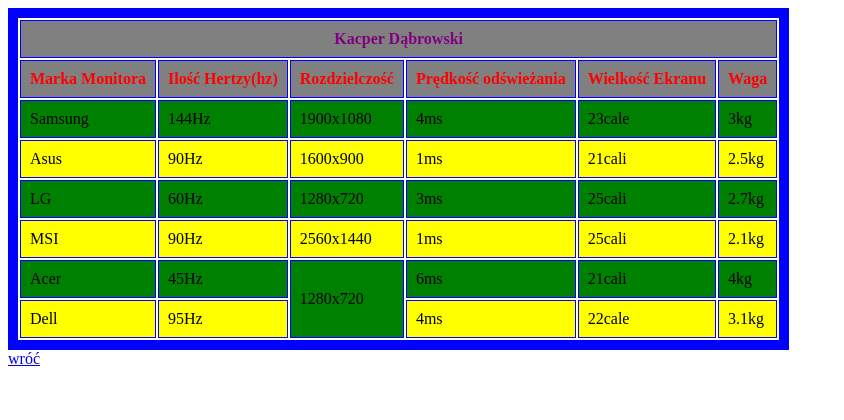
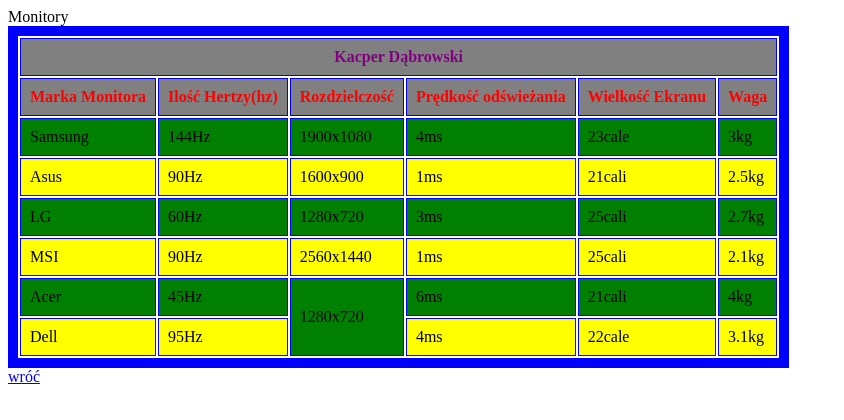
Before and after one commit to KacDabr/Kacper-Da, a plain HTML site: page tabela_dabrowski.html in a window 1280 px wide. Shown: the whole page, without its empty margins (0-844 px from the left). Drawn offline with Linux system fonts and the light colour scheme.

Commit message:
Update tabela_dabrowski.html

```diff
--- a/tabela_dabrowski.html
+++ b/tabela_dabrowski.html
@@ -6,6 +6,7 @@
 <title>Tabela</title>
 </head>
 <body>
+	<caption>Monitory</caption>
 <table border=10= bordercolor=Blue cellpadding="9" >
 <tr>
 <th bgcolor="gray" colspan="6"><b><font color="purple"> Kacper Dąbrowski </b></th>
```
